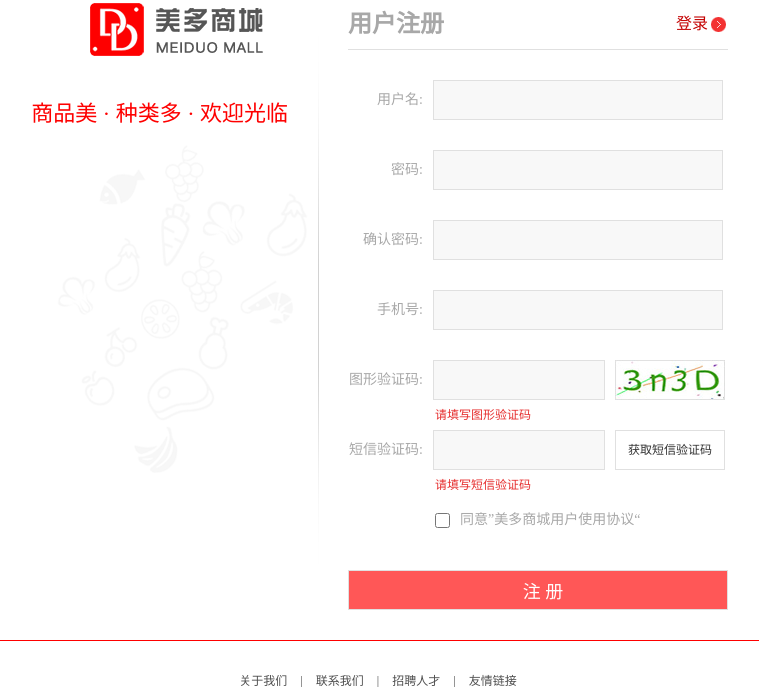
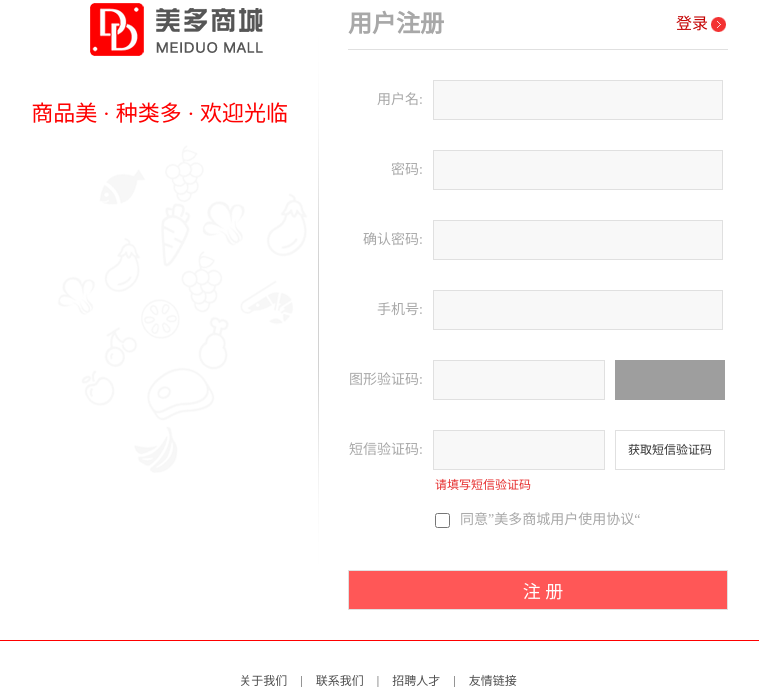
Before and after one commit to tanglang1990/meiduo_project, a Django app: page /register/ in a window 1280 px wide. Shown: the part 51-738 px from the top of the page, without its empty margins (262-1021 px from the left). Run offline with Django 3.2, Linux system fonts and the light colour scheme; grey boxes are pictures that could not be loaded.

Commit message:
图形验证码-前端逻辑

```diff
--- a/meiduo_mall/meiduo_mall/static/js/register.js
+++ b/meiduo_mall/meiduo_mall/static/js/register.js
@@ -11,19 +11,32 @@ let vm = new Vue({
         password2: '',
         mobile: '',
         allow: '',
+        image_code_url: '',
+        uuid: '',
+
         // v-show
         error_name: false,
         error_password: false,
         error_password2: false,
         error_mobile: false,
         error_allow: false,
+        error_image_code: false,
 
         // error_message
         error_name_message: '',
         error_mobile_message: '',
     },
+    mounted() { // 页面加载完会被调用的
+        // 生成图形验证码
+        this.generate_image_code();
+    },
     // 事件方法
-        methods: { // 定义和实现事件方法
+    methods: { // 定义和实现事件方法
+        // 生成图形验证码的方法：封装的思想，代码复用
+        generate_image_code() {
+            this.uuid = generateUUID();
+            this.image_code_url = '/image_codes/' + this.uuid + '/';
+        },
         // 校验用户名
         check_username() {
             // 用户名是5-20个字符，[a-zA-Z0-9_-]
--- a/meiduo_mall/meiduo_mall/templates/register.html
+++ b/meiduo_mall/meiduo_mall/templates/register.html
@@ -37,7 +37,8 @@
                         </li>
                         <li>
                             <label>确认密码:</label>
-							<input type="password" v-model="password2" @blur="check_password2" name="password2" id="cpwd">
+                            <input type="password" v-model="password2" @blur="check_password2" name="password2"
+                                   id="cpwd">
                             <span class="error_tip" v-show="error_password2">两次输入的密码不一致</span>
                         </li>
                         <li>
@@ -48,8 +49,8 @@
                         <li>
                             <label>图形验证码:</label>
                             <input type="text" name="image_code" id="pic_code" class="msg_input">
-							<img src="../static/images/pic_code.jpg" alt="图形验证码" class="pic_code">
-							<span class="error_tip">请填写图形验证码</span>
+                            <img :src="image_code_url" @click="generate_image_code" alt="图形验证码" class="pic_code">
+                            <span class="error_tip" v-show="error_image_code">请填写图形验证码</span>
                         </li>
                         <li>
                             <label>短信验证码:</label>
@@ -87,6 +88,7 @@
         <p>电话：010-****888 京ICP备*******8号</p>
     </div>
 </div>
+<script src="{{ static('js/common.js') }}"></script>
 <script type="text/javascript" src="{{ static('js/register.js') }}"></script>
 </body>
 </html>
```
Lines whose indentation alone changed are shown as unchanged.
